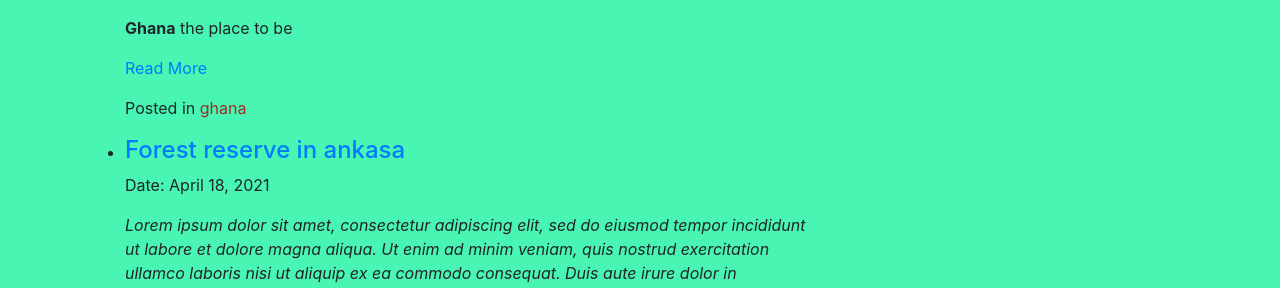
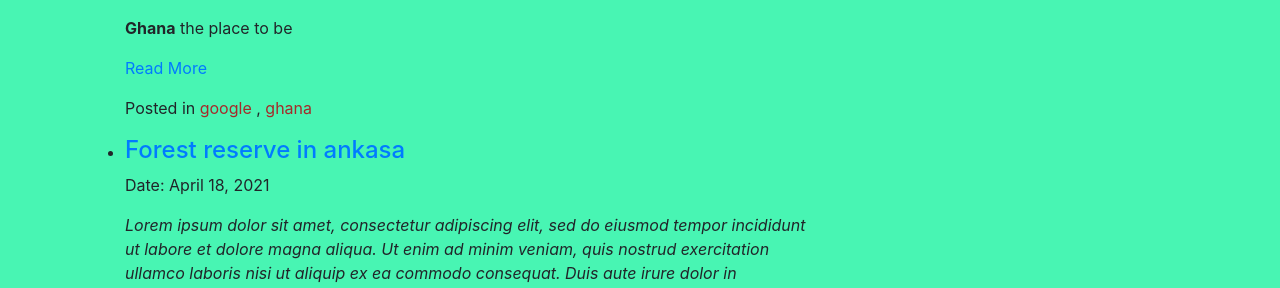
Before and after one commit to abassghana/jekylldemogh, a Jekyll site: the page built from index.html, in a window 1280 px wide. Shown: the part 1093-1381 px from the top of the page. Built offline with Jekyll 4.4.1, drawn with Linux system fonts in a browser that asks for light colours; nearby versions of some CDN libraries; the list of posts is cut into pages by our own code.

Commit message:
Update from Forestry.io sankonnect abass updated _posts/2021-04-19-adddt.md

```diff
--- a/_posts/2021-04-19-adddt.md
+++ b/_posts/2021-04-19-adddt.md
@@ -3,6 +3,7 @@ layout: post
 title: adddt
 date: 2021-04-19 23:00:00 +0000
 tags:
+- google
 - ghana
 
 ---
```
